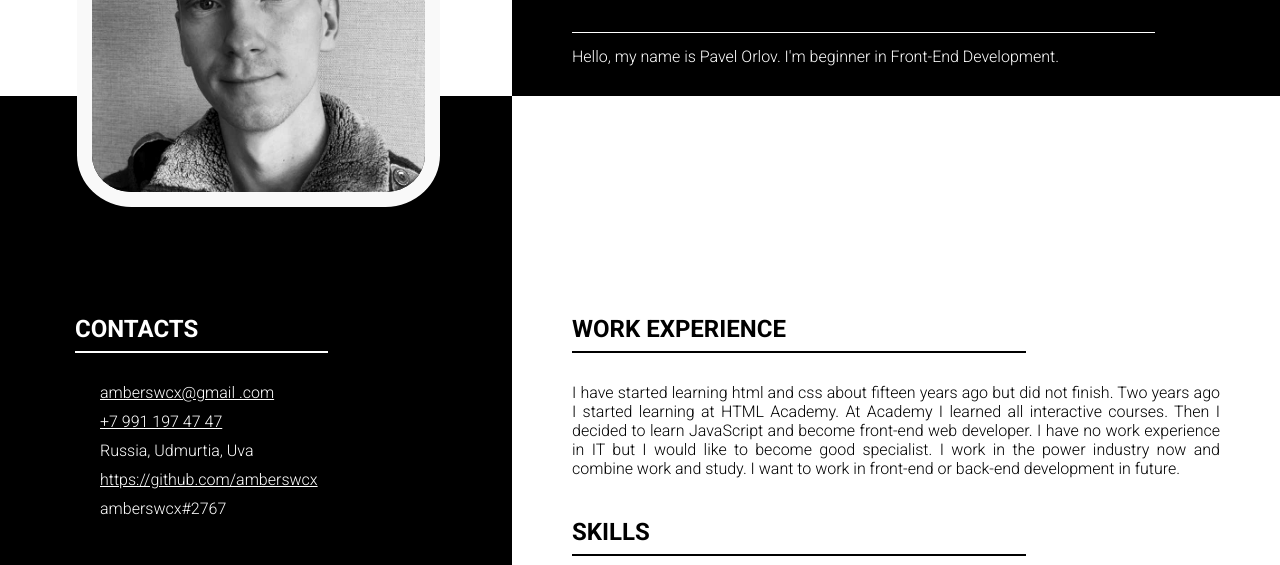
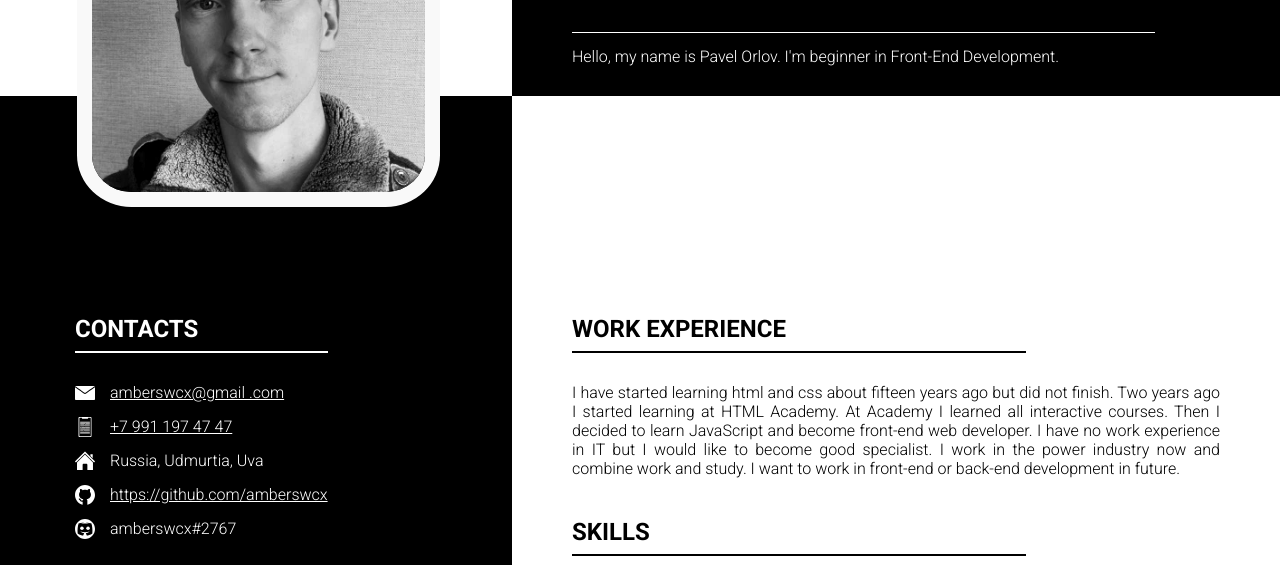
Before and after one commit to amberswcx/rsschool-cv, a plain HTML site: page index.html in a window 1280 px wide. Shown: the part 217-782 px from the top of the page. Drawn offline with Linux system fonts and the light colour scheme.

Commit message:
feat: add icons to contacts

```diff
--- a/style.css
+++ b/style.css
@@ -164,14 +164,14 @@ a:hover {
 .contact_list {
   display: flex;
   flex-flow: column nowrap;
-  padding: 0 0 0 25px;
+  padding: 0 0 0 35px;
   margin-bottom: 40px;
   list-style: none;
 }
 
 .contact_list__item {
   position: relative;
-  margin-bottom: 10px;
+  margin-bottom: 15px;
 }
 
 .contact_list__item::after {
@@ -179,8 +179,29 @@ a:hover {
   position: absolute;
   width: 20px;
   height: 20px;
-  left: -25px;
+  left: -35px;
   top: 0;
+  filter: invert(100%);
+}
+
+.contact_list__email::after {
+  background: url("img/email.svg") no-repeat center;
+}
+
+.contact_list__phone::after {
+  background: url("img/phone.svg") no-repeat center;
+}
+
+.contact_list__address::after {
+  background: url("img/address.svg");
+}
+
+.contact_list__github::after {
+  background: url("img/github.svg");
+}
+
+.contact_list__discord::after {
+  background: url("img/discord.svg");
 }
 
 .education_list {
```
Also changed, not shown: img/address.svg (added), img/discord.svg (added), img/email.svg (added), img/github.svg (added), img/phone.svg (added).
